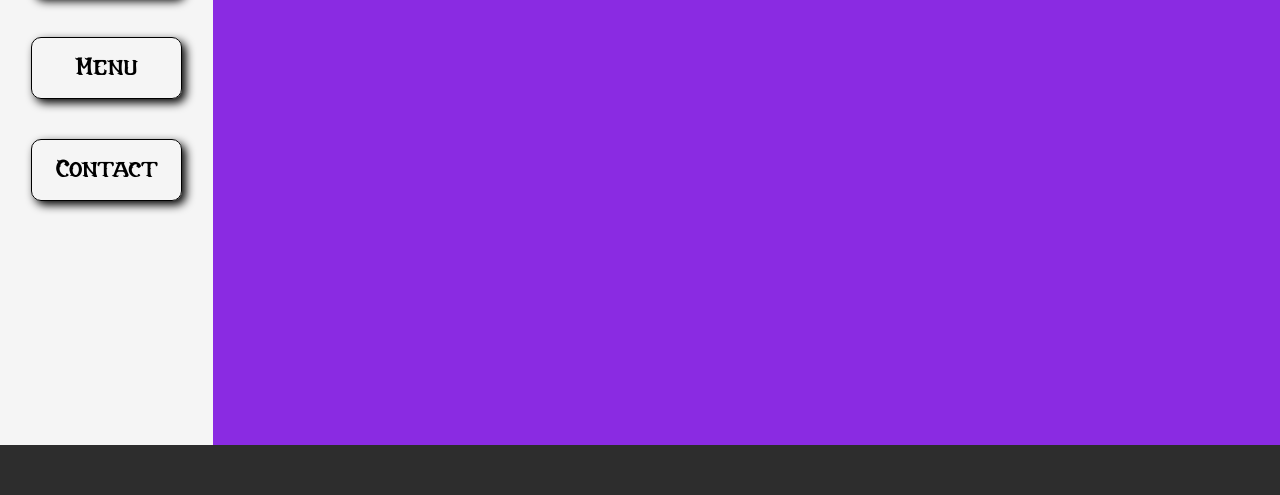
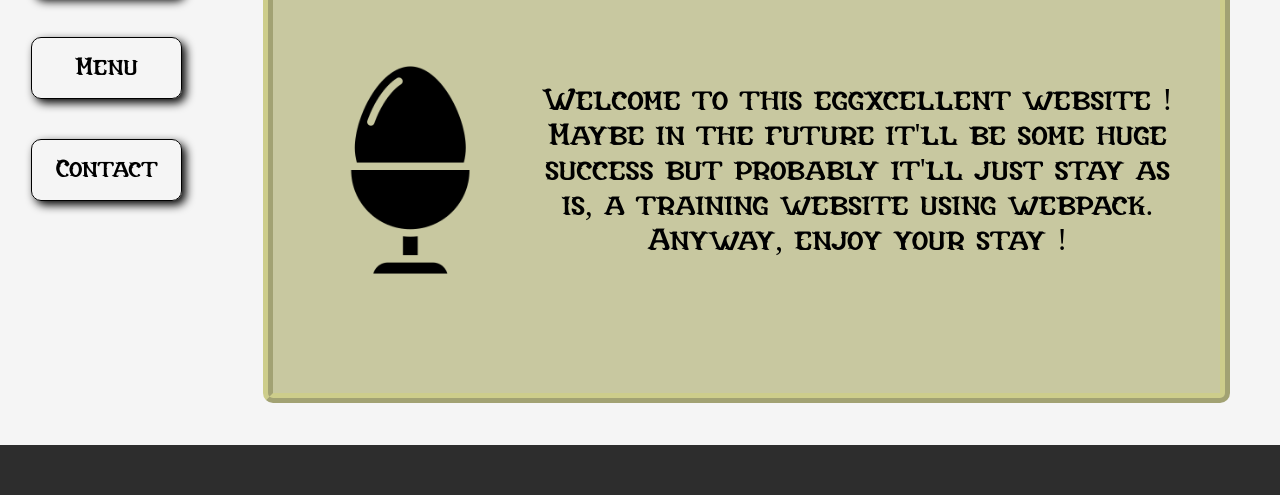
Before and after one commit to SlipNinja/odin_restaurant, a website built with webpack: page dist/index.html in a window 1280 px wide. Shown: the part 305-800 px from the top of the page. Built offline with nearby package versions, Linux system fonts and the light colour scheme.

Commit message:
Add Home tab content

```diff
--- a/src/home.js
+++ b/src/home.js
@@ -1,12 +1,17 @@
+import egg from "./images/oeuf.png";
+
 const createHome = (parentElement) => {
     const home = document.createElement("div");
+    home.classList.add("homeContainer");
 
+    const mainImage = new Image();
+    mainImage.src = egg;
 
     const description = document.createElement("div");
-    description.innerHTML = "I'm the home BITCH !";
+    description.innerHTML = "Welcome to this eggxcellent website&nbsp;! Maybe in the future it'll be some huge success but probably it'll just stay as is, a training website using webpack. Anyway, enjoy your stay&nbsp;!";
 
+    home.appendChild(mainImage);
     home.appendChild(description);
-
 
     parentElement.appendChild(home);
 }
--- a/src/pageBuilder.js
+++ b/src/pageBuilder.js
@@ -2,7 +2,6 @@ import { createHome } from './home';
 import { createMenu } from './menu';
 import { createContact } from "./contact";
 
-import eggs from './images/eggs.jpg';
 import marmite from './images/marmite.png';
 
 
@@ -22,7 +21,7 @@ const buildPage = (element) => {
     logo.classList.add("logo");
 
     const title = document.createElement("h1");
-    title.innerHTML = "The Eggxellent";
+    title.innerHTML = "The Eggxcellent";
 
     header.appendChild(logo);
     header.appendChild(title);
@@ -47,18 +46,8 @@ const buildPage = (element) => {
     });
 
 
-
-
     // MODULARCONTENT ( To be externalised in modules ! )
-
-    /*
-    const mainImage = new Image();
-    mainImage.src = eggs;
-    mainImage.classList.add("main-image");
-
-    modularContent.appendChild(mainImage);
-    */
-
+    // Empty ( for now ? )
 
     // FOOTER
 
--- a/src/style.css
+++ b/src/style.css
@@ -67,12 +67,11 @@ h1 {
 }
 
 .navLink {
-    border: red 1px solid;
-
     min-height: 60px;
     min-width: 70%;
     font-family: "terus";
     font-size: 25px;
+    font-weight: 100;
 
     display: flex;
     align-items: center;
@@ -86,6 +85,7 @@ h1 {
 
 .navLink:hover {
     box-shadow: 4px 4px 20px black;
+    cursor: grab;
 }
 
 .navLink:active {
@@ -99,6 +99,7 @@ h1 {
 
 .current:hover {
     box-shadow: 4px 4px 10px black;
+    cursor: not-allowed;
 }
 
 .current:active {
@@ -107,11 +108,37 @@ h1 {
 
 #modularContent {
     flex: 5;
-    background-color: blueviolet;
+    display: flex;
+    align-items: center;
+    justify-content: center;
 }
 
-.main-image {
-    height: 50vh;
+/* HOME */
+
+.homeContainer {
+    height: 70%;
+    width: 90%;
+    margin: 50px;
+    padding: 30px;
+    border-radius: 10px;
+    background-color: rgb(200, 200, 160);
+    border: 10px ridge rgba(210, 210, 120, .5);
+
+    display: flex;
+    align-items: center;
+    justify-content: center;
+}
+
+.homeContainer div {
+    flex: 3;
+    font-family: "terus";
+    font-size: 2.4vmax;
+    text-align: center;
+}
+
+.homeContainer img {
+    flex: 1;
+    min-width: 20vmin;
 }
 
 
```
Also changed, not shown: src/images/oeuf.png (added).
